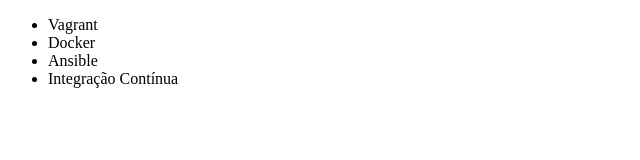
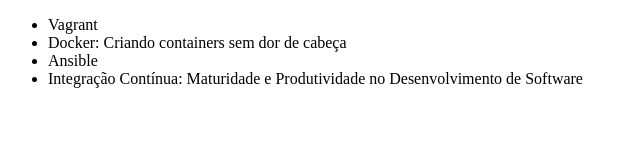
Before and after one commit to EllenHibrain/alura-git, a plain HTML site: page index.html in a window 1280 px wide. Shown: the whole page, without its empty margins (0-640 px from the left). Drawn offline with Linux system fonts and the light colour scheme.

Commit message:
Corrigindo nome dos cursos de Docker e Integração Contínua

```diff
--- a/index.html
+++ b/index.html
@@ -7,9 +7,9 @@
 <body>
     <ul>
         <li>Vagrant</li>
-        <li>Docker</li>
+        <li>Docker: Criando containers sem dor de cabeça</li>
         <li>Ansible</li>
-        <li>Integração Contínua</li>
+        <li>Integração Contínua: Maturidade e Produtividade no Desenvolvimento de Software</li>
     </ul>
 </body>
 </html>
```
